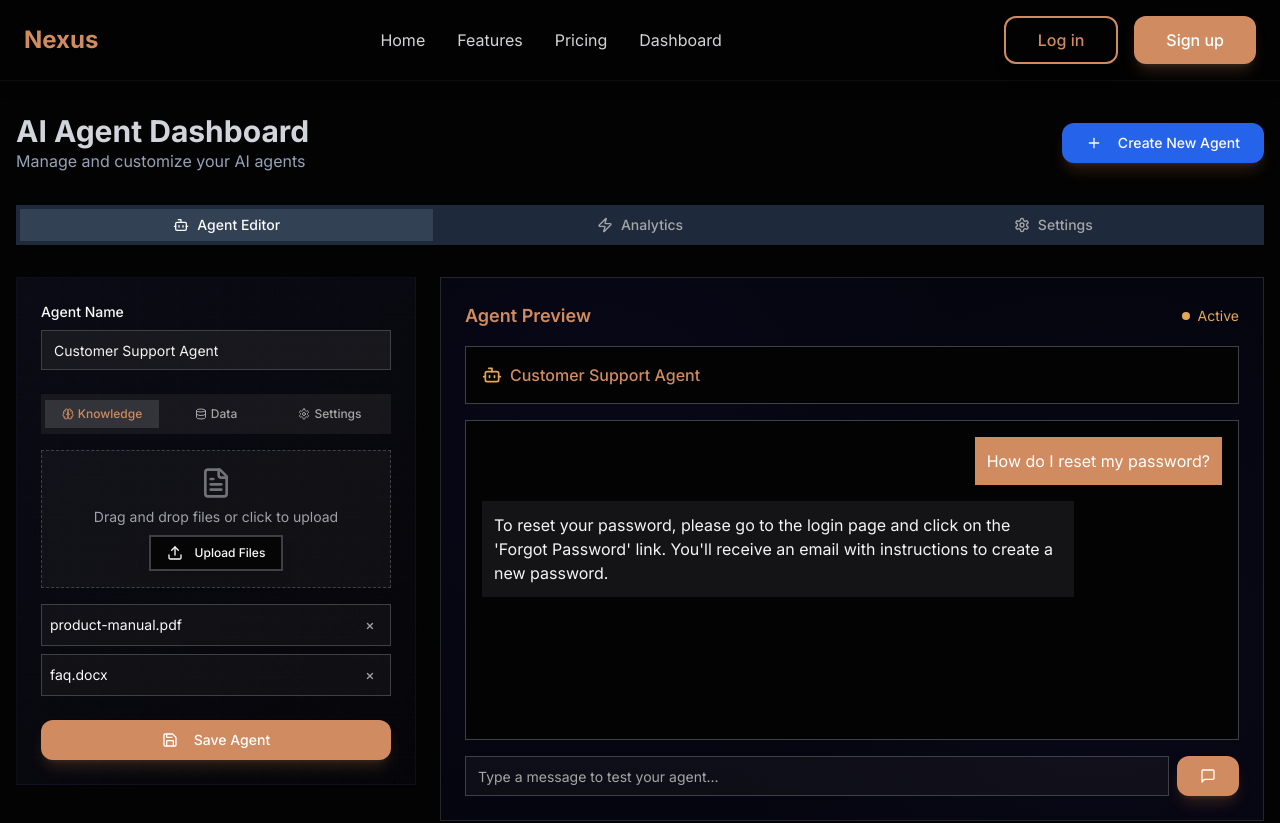
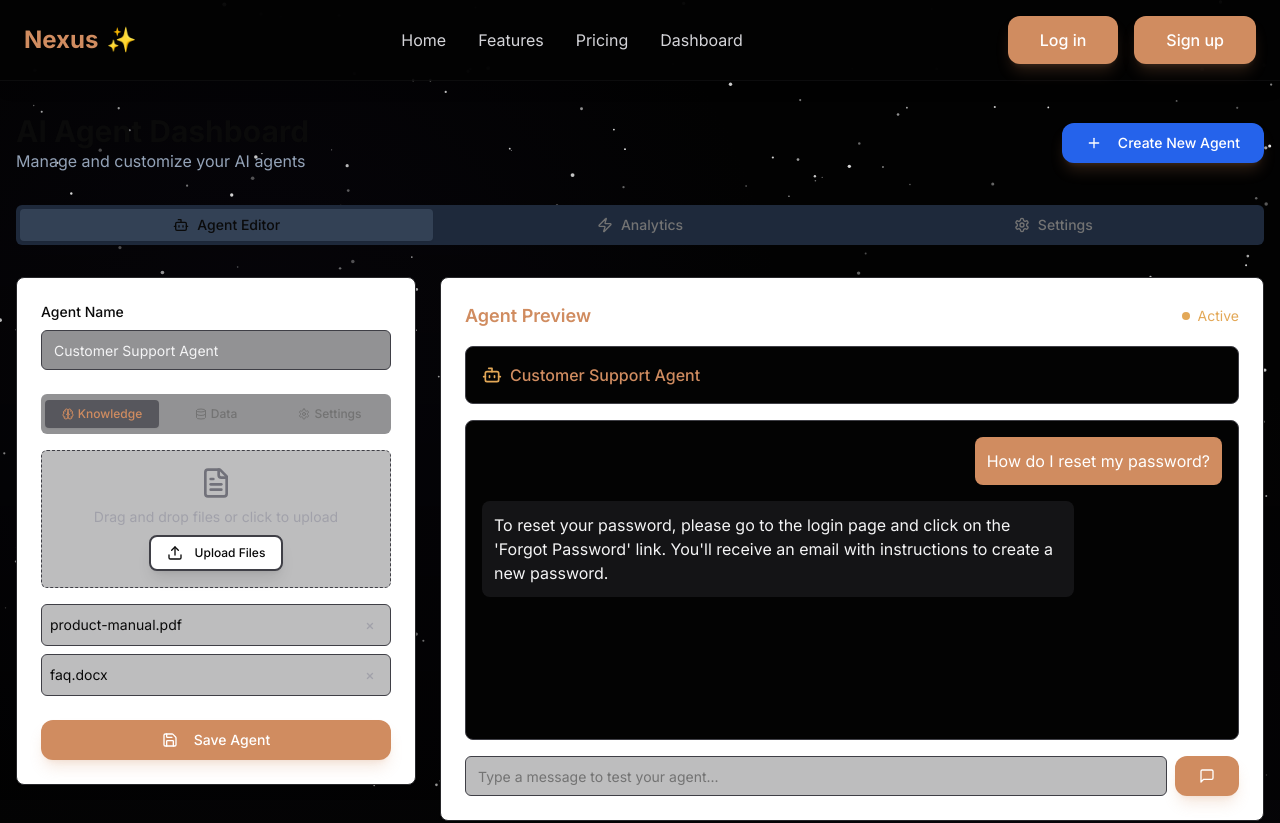
Before and after one commit to alejandrojjrr/agentProject, a Next.js app in the folder frontend/: page /dashboard in a window 1280 px wide. Shown: the top 823 px of the page. Built offline with nearby package versions, Linux system fonts and the light colour scheme.

Commit message:
Frontend3

```diff
--- a/frontend/app/globals.css
+++ b/frontend/app/globals.css
@@ -2,158 +2,110 @@
 @tailwind components;
 @tailwind utilities;
 
+body {
+  font-family: Arial, Helvetica, sans-serif;
+}
+
+@layer utilities {
+  .text-balance {
+    text-wrap: balance;
+  }
+}
+
+@layer base {
   :root {
-  --background: 0 0% 2%;
+    --background: 0 0% 100%;
+    --foreground: 0 0% 3.9%;
+    --card: 0 0% 100%;
+    --card-foreground: 0 0% 3.9%;
+    --popover: 0 0% 100%;
+    --popover-foreground: 0 0% 3.9%;
+    --primary: 0 0% 9%;
+    --primary-foreground: 0 0% 98%;
+    --secondary: 0 0% 96.1%;
+    --secondary-foreground: 0 0% 9%;
+    --muted: 0 0% 96.1%;
+    --muted-foreground: 0 0% 45.1%;
+    --accent: 0 0% 96.1%;
+    --accent-foreground: 0 0% 9%;
+    --destructive: 0 84.2% 60.2%;
+    --destructive-foreground: 0 0% 98%;
+    --border: 0 0% 89.8%;
+    --input: 0 0% 89.8%;
+    --ring: 0 0% 3.9%;
+    --chart-1: 12 76% 61%;
+    --chart-2: 173 58% 39%;
+    --chart-3: 197 37% 24%;
+    --chart-4: 43 74% 66%;
+    --chart-5: 27 87% 67%;
+    --radius: 0.5rem;
+    --sidebar-background: 0 0% 98%;
+    --sidebar-foreground: 240 5.3% 26.1%;
+    --sidebar-primary: 240 5.9% 10%;
+    --sidebar-primary-foreground: 0 0% 98%;
+    --sidebar-accent: 240 4.8% 95.9%;
+    --sidebar-accent-foreground: 240 5.9% 10%;
+    --sidebar-border: 220 13% 91%;
+    --sidebar-ring: 217.2 91.2% 59.8%;
+  }
+
+  .dark {
+    --background: 0 0% 5%; /* Slightly lighter than before */
     --foreground: 0 0% 98%;
-  --card: 0 0% 5%;
+    --card: 0 0% 7%; /* Slightly lighter card background */
     --card-foreground: 0 0% 98%;
-  --popover: 0 0% 3%;
+    --popover: 0 0% 7%;
     --popover-foreground: 0 0% 98%;
-  --primary: 28 57% 53%;
-  --primary-foreground: 0 0% 98%;
-  --secondary: 0 0% 8%;
+    --primary: 0 0% 98%;
+    --primary-foreground: 0 0% 9%;
+    --secondary: 0 0% 16.9%; /* Slightly lighter secondary */
     --secondary-foreground: 0 0% 98%;
-  --muted: 0 0% 8%;
-  --muted-foreground: 0 0% 65%;
-  --accent: 28 57% 53%;
+    --muted: 0 0% 16.9%;
+    --muted-foreground: 0 0% 63.9%;
+    --accent: 0 0% 16.9%;
     --accent-foreground: 0 0% 98%;
     --destructive: 0 62.8% 30.6%;
     --destructive-foreground: 0 0% 98%;
-  --border: 0 0% 12%;
-  --input: 0 0% 12%;
-  --ring: 28 57% 53%;
+    --border: 0 0% 16.9%;
+    --input: 0 0% 16.9%;
+    --ring: 0 0% 83.1%;
+    --chart-1: 220 70% 50%;
+    --chart-2: 160 60% 45%;
+    --chart-3: 30 80% 55%;
+    --chart-4: 280 65% 60%;
+    --chart-5: 340 75% 55%;
+    --sidebar-background: 240 5.9% 10%;
+    --sidebar-foreground: 240 4.8% 95.9%;
+    --sidebar-primary: 224.3 76.3% 48%;
+    --sidebar-primary-foreground: 0 0% 100%;
+    --sidebar-accent: 240 3.7% 15.9%;
+    --sidebar-accent-foreground: 240 4.8% 95.9%;
+    --sidebar-border: 240 3.7% 15.9%;
+    --sidebar-ring: 217.2 91.2% 59.8%;
+  }
 }
 
+@layer base {
   * {
-  border-color: hsl(var(--border));
+    @apply border-border;
+  }
+  body {
+    @apply bg-background text-foreground;
+    position: relative;
+    overflow-x: hidden;
+  }
 }
 
-body {
+/* Enhanced space background */
+.space-bg {
   background-color: #030303;
-  color: #d1d5db; /* zinc-300 */
+  background-image:
+    radial-gradient(circle at 20% 30%, rgba(30, 20, 60, 0.15) 0%, transparent 40%),
+    radial-gradient(circle at 80% 70%, rgba(50, 30, 80, 0.1) 0%, transparent 40%);
   position: relative;
 }
 
-/* Efecto de estrellas en el fondo */
-body::before {
-  content: "";
-  position: fixed;
-  top: 0;
-  left: 0;
-  width: 100%;
-  height: 100%;
-  pointer-events: none;
-  background-image: radial-gradient(1px 1px at 20px 30px, rgba(255, 255, 255, 0.3), rgba(0, 0, 0, 0)),
-    radial-gradient(1px 1px at 40px 70px, rgba(255, 255, 255, 0.2), rgba(0, 0, 0, 0)),
-    radial-gradient(1px 1px at 50px 160px, rgba(255, 255, 255, 0.3), rgba(0, 0, 0, 0)),
-    radial-gradient(1px 1px at 90px 40px, rgba(255, 255, 255, 0.2), rgba(0, 0, 0, 0)),
-    radial-gradient(1px 1px at 130px 80px, rgba(255, 255, 255, 0.3), rgba(0, 0, 0, 0)),
-    radial-gradient(1px 1px at 160px 120px, rgba(255, 255, 255, 0.2), rgba(0, 0, 0, 0));
-  background-repeat: repeat;
-  background-size: 200px 200px;
-  z-index: -1;
-  opacity: 0.15;
-}
-
-.gradient-text {
-  background-clip: text;
-  -webkit-background-clip: text;
-  color: transparent;
-  background-image: linear-gradient(to right, #d08c60, #e3a857);
-}
-
-.card-hover {
-  transition: all 0.3s;
-}
-
-.card-hover:hover {
-  box-shadow: 0 10px 15px -3px rgba(208, 140, 96, 0.2);
-  transform: translateY(-4px);
-}
-
-.button-glow:hover {
-  box-shadow: 0 4px 6px -1px rgba(208, 140, 96, 0.5);
-  transition: all 0.3s;
-}
-
-/* Animación para el fondo dinámico */
-.animated-gradient {
-  background: linear-gradient(
-    -45deg,
-    rgba(3, 3, 3, 0.9),
-    rgba(10, 10, 20, 0.9),
-    rgba(5, 5, 15, 0.9),
-    rgba(3, 3, 10, 0.9)
-  );
-  background-size: 400% 400%;
-  animation: gradient 15s ease infinite;
-}
-
-@keyframes gradient {
-  0% {
-    background-position: 0% 50%;
-  }
-  50% {
-    background-position: 100% 50%;
-  }
-  100% {
-    background-position: 0% 50%;
-  }
-}
-
-/* Animación para partículas */
-.particle {
-  position: absolute;
-  border-radius: 50%;
-  background: linear-gradient(135deg, rgba(208, 140, 96, 0.15), rgba(227, 168, 87, 0.1));
-  border: 1px solid rgba(208, 140, 96, 0.2);
-  box-shadow: 0 0 10px rgba(208, 140, 96, 0.1);
-  animation: float 8s infinite ease-in-out;
-}
-
-@keyframes float {
-  0%,
-  100% {
-    transform: translateY(0) translateX(0);
-  }
-  25% {
-    transform: translateY(-20px) translateX(10px);
-  }
-  50% {
-    transform: translateY(-10px) translateX(20px);
-  }
-  75% {
-    transform: translateY(-30px) translateX(-10px);
-  }
-}
-
-/* Animación para texto que aparece */
-.fade-in-up {
-  opacity: 0;
-  transform: translateY(20px);
-  animation: fadeInUp 0.8s forwards;
-}
-
-.delay-1 {
-  animation-delay: 0.2s;
-}
-
-.delay-2 {
-  animation-delay: 0.4s;
-}
-
-.delay-3 {
-  animation-delay: 0.6s;
-}
-
-@keyframes fadeInUp {
-  to {
-    opacity: 1;
-    transform: translateY(0);
-  }
-}
-
-/* Efecto de brillo cobre */
+/* Enhanced copper styles */
 .copper-glow {
   box-shadow: 0 0 20px rgba(208, 140, 96, 0.4);
 }
@@ -162,131 +114,42 @@ body::before {
   border: 1px solid rgba(208, 140, 96, 0.3);
 }
 
-/* Efecto de brillo para elementos interactivos */
-.copper-shine {
-  position: relative;
-  overflow: hidden;
+/* Pulse animation for special elements */
+.pulse-slow {
+  animation: pulse-animation 4s infinite ease-in-out;
 }
 
-.copper-shine::after {
-  content: "";
-  position: absolute;
-  top: -50%;
-  left: -50%;
-  width: 200%;
-  height: 200%;
-  background: linear-gradient(
-    to bottom right,
-    rgba(255, 255, 255, 0) 0%,
-    rgba(255, 255, 255, 0) 40%,
-    rgba(255, 255, 255, 0.1) 50%,
-    rgba(255, 255, 255, 0) 60%,
-    rgba(255, 255, 255, 0) 100%
-  );
-  transform: rotate(45deg);
-  transition: all 0.3s;
-  opacity: 0;
+@keyframes pulse-animation {
+  0% {
+    box-shadow: 0 0 0 0 rgba(208, 140, 96, 0.4);
   }
-
-.copper-shine:hover::after {
-  animation: shine 1.5s ease-out;
-  opacity: 1;
-}
-
-@keyframes shine {
-  0% {
-    transform: scale(0) rotate(45deg);
-    opacity: 0;
-  }
-  80% {
-    transform: scale(2) rotate(45deg);
-    opacity: 0.5;
+  50% {
+    box-shadow: 0 0 0 10px rgba(208, 140, 96, 0);
   }
   100% {
-    transform: scale(2) rotate(45deg);
-    opacity: 0;
+    box-shadow: 0 0 0 0 rgba(208, 140, 96, 0);
   }
 }
 
-/* Estilos para botones */
-.btn-outline {
-  color: #d08c60 !important;
-  border-color: #d08c60 !important;
-  background-color: transparent !important;
+/* Better transition effects */
+.card-hover {
+  transition: all 0.3s cubic-bezier(0.4, 0, 0.2, 1);
 }
 
-.btn-outline:hover {
-  color: #e3a857 !important;
-  border-color: #e3a857 !important;
-  background-color: rgba(208, 140, 96, 0.1) !important;
+.card-hover:hover {
+  box-shadow: 0 10px 25px -3px rgba(208, 140, 96, 0.2);
+  transform: translateY(-4px);
 }
 
-.btn-primary {
-  color: #ffffff !important;
-  background-color: #d08c60 !important;
+.button-glow:hover {
+  box-shadow: 0 4px 12px -1px rgba(208, 140, 96, 0.5);
+  transition: all 0.3s cubic-bezier(0.4, 0, 0.2, 1);
 }
 
-.btn-primary:hover {
-  background-color: #c77c3c !important;
+/* Enhanced gradient text */
+.gradient-text {
+  background-clip: text;
+  -webkit-background-clip: text;
+  color: transparent;
+  background-image: linear-gradient(to right, #d08c60, #e3a857);
 }
-
-/* Fondos especiales */
-.space-bg {
-  background-color: #030303;
-  position: relative;
-}
-
-.nebula-bg {
-  background-color: #050510;
-  background-image: radial-gradient(circle at 20% 30%, rgba(30, 20, 60, 0.15) 0%, transparent 50%),
-    radial-gradient(circle at 80% 70%, rgba(50, 30, 80, 0.1) 0%, transparent 50%);
-}
-
-.tech-card {
-  background-color: #050508;
-  background-image: linear-gradient(135deg, rgba(20, 20, 40, 0.4) 0%, rgba(5, 5, 10, 0.4) 100%),
-    repeating-linear-gradient(
-      45deg,
-      rgba(30, 30, 60, 0.05) 0px,
-      rgba(30, 30, 60, 0.05) 1px,
-      transparent 1px,
-      transparent 10px
-    );
-  border: 1px solid rgba(40, 40, 80, 0.2);
-  backdrop-filter: blur(5px);
-}
-
-.copper-accent {
-  position: relative;
-}
-
-.copper-accent::before {
-  content: "";
-  position: absolute;
-  top: 0;
-  left: 0;
-  width: 100%;
-  height: 100%;
-  background: linear-gradient(135deg, rgba(208, 140, 96, 0.05) 0%, transparent 100%);
-  pointer-events: none;
-}
-
-/* Efecto de líneas de circuito */
-.circuit-pattern {
-  position: relative;
-  overflow: hidden;
-}
-
-.circuit-pattern::before {
-  content: "";
-  position: absolute;
-  top: 0;
-  left: 0;
-  width: 100%;
-  height: 100%;
-  background-image: linear-gradient(90deg, rgba(208, 140, 96, 0.03) 1px, transparent 1px),
-    linear-gradient(0deg, rgba(208, 140, 96, 0.03) 1px, transparent 1px);
-  background-size: 20px 20px;
-  pointer-events: none;
-  opacity: 0.5;
-}
--- a/frontend/app/layout.tsx
+++ b/frontend/app/layout.tsx
@@ -5,13 +5,14 @@ import "./globals.css"
 import { ThemeProvider } from "@/components/theme-provider"
 import Navbar from "@/components/navbar"
 import Footer from "@/components/footer"
+import BackgroundStars from "@/components/background-stars"
 
 const inter = Inter({ subsets: ["latin"] })
 
 export const metadata: Metadata = {
   title: "Nexus - AI Agent Management Platform",
   description: "Create, customize and manage AI agents with our intuitive platform",
-    generator: 'v0.dev'
+  generator: 'v0.dev'
 }
 
 export default function RootLayout({
@@ -24,8 +25,14 @@ export default function RootLayout({
       <body className={`${inter.className} space-bg`}>
         <ThemeProvider attribute="class" defaultTheme="dark" enableSystem={false} disableTransitionOnChange>
           <div className="flex min-h-screen flex-col">
+            {/* Background Animation */}
+            <BackgroundStars />
+
+            {/* Subtle gradient overlay */}
+            <div className="fixed inset-0 pointer-events-none z-0 bg-gradient-to-b from-transparent to-black/40"></div>
+
             <Navbar />
-            <main className="flex-1">{children}</main>
+            <main className="flex-1 relative z-10">{children}</main>
             <Footer />
           </div>
         </ThemeProvider>
@@ -33,6 +40,3 @@ export default function RootLayout({
     </html>
   )
 }
-
-
-import './globals.css'
--- /dev/null
+++ b/frontend/components/background-stars.tsx
@@ -0,0 +1,103 @@
+"use client";
+
+import React, { useEffect, useRef } from 'react';
+
+export default function BackgroundStars() {
+  const canvasRef = useRef<HTMLCanvasElement | null>(null);
+
+  type Star = {
+    x: number;
+    y: number;
+    size: number;
+    opacity: number;
+    speed: number;
+    blinkSpeed: number;
+    blinkDirection: number;
+  };
+  const stars: Star[] = [];
+
+  useEffect(() => {
+    const canvas = canvasRef.current;
+    if (!canvas) return;
+    const ctx = canvas.getContext('2d');
+    if (!ctx) return;
+
+    const starCount = Math.floor((window.innerWidth * window.innerHeight) / 3000); // Adjust density
+
+    // Set canvas to full window size
+    const handleResize = () => {
+      if (!canvas) return;
+      canvas.width = window.innerWidth;
+      canvas.height = window.innerHeight;
+      createStars();
+    };
+
+    window.addEventListener('resize', handleResize);
+    handleResize();
+
+    // Create stars with random properties
+    function createStars() {
+      if (!canvas) return;
+      stars.length = 0;
+      for (let i = 0; i < starCount; i++) {
+        stars.push({
+          x: Math.random() * canvas.width,
+          y: Math.random() * canvas.height,
+          size: Math.random() * 1.5 + 0.5,
+          opacity: Math.random() * 0.7 + 0.3,
+          speed: Math.random() * 0.05 + 0.01,
+          blinkSpeed: Math.random() * 0.01 + 0.005,
+          blinkDirection: Math.random() > 0.5 ? 1 : -1
+        });
+      }
+    }
+
+    // Animation loop
+    let animationFrameId: number;
+    function animate() {
+      if (!ctx || !canvas) return;
+      ctx.clearRect(0, 0, canvas.width, canvas.height);
+
+      // Draw stars
+      for (let i = 0; i < stars.length; i++) {
+        const star = stars[i];
+
+        // Update opacity for twinkling effect
+        star.opacity += star.blinkSpeed * star.blinkDirection;
+        if (star.opacity > 1 || star.opacity < 0.3) {
+          star.blinkDirection *= -1;
+        }
+
+        // Slow drifting movement
+        star.y += star.speed;
+        if (star.y > canvas.height) {
+          star.y = 0;
+          star.x = Math.random() * canvas.width;
+        }
+
+        // Draw the star
+        ctx.beginPath();
+        ctx.arc(star.x, star.y, star.size, 0, Math.PI * 2);
+        ctx.fillStyle = `rgba(255, 255, 255, ${star.opacity})`;
+        ctx.fill();
+      }
+
+      animationFrameId = requestAnimationFrame(animate);
+    }
+
+    animate();
+
+    return () => {
+      window.removeEventListener('resize', handleResize);
+      cancelAnimationFrame(animationFrameId);
+    };
+  }, []);
+
+  return (
+    <canvas
+      ref={canvasRef}
+      className="fixed inset-0 pointer-events-none z-0"
+      style={{ mixBlendMode: 'screen' }}
+    />
+  );
+}
--- a/frontend/components/navbar.tsx
+++ b/frontend/components/navbar.tsx
@@ -13,6 +13,7 @@ export default function Navbar() {
       <div className="container mx-auto flex h-20 items-center justify-between px-4 md:px-6">
         <Link href="/" className="flex items-center space-x-2">
           <span className="text-2xl font-bold text-[#d08c60] transition-all hover:scale-105">Nexus</span>
+          <span className="ml-2 text-2xl">✨</span>
         </Link>
 
         {/* Desktop Navigation */}
@@ -38,7 +39,7 @@ export default function Navbar() {
         <div className="hidden space-x-4 md:flex">
           <Link href="/login">
             <Button
-              variant="copper-outline"
+              variant="copper"
               size="lg"
             >
               Log in
@@ -94,7 +95,7 @@ export default function Navbar() {
           <div className="flex flex-col space-y-3 pt-4">
             <Link href="/login" className="w-full">
               <Button
-                variant="copper-outline"
+                variant="copper"
                 className="w-full"
                 size="lg"
                 onClick={() => setIsMenuOpen(false)}
--- a/frontend/components/ui/button.tsx
+++ b/frontend/components/ui/button.tsx
@@ -9,7 +9,7 @@ const buttonVariants = cva(
   {
     variants: {
       variant: {
-        default: "bg-primary text-primary-foreground hover:bg-primary/90 shadow-lg shadow-primary/20",
+        default: "bg-[#d08c60] text-white hover:bg-[#c77c3c] shadow-lg shadow-[#d08c60]/20 hover:shadow-[#d08c60]/30",
         destructive:
           "bg-destructive text-destructive-foreground hover:bg-destructive/90 shadow-lg shadow-destructive/20",
         outline:
```
Lines whose indentation alone changed are shown as unchanged.
